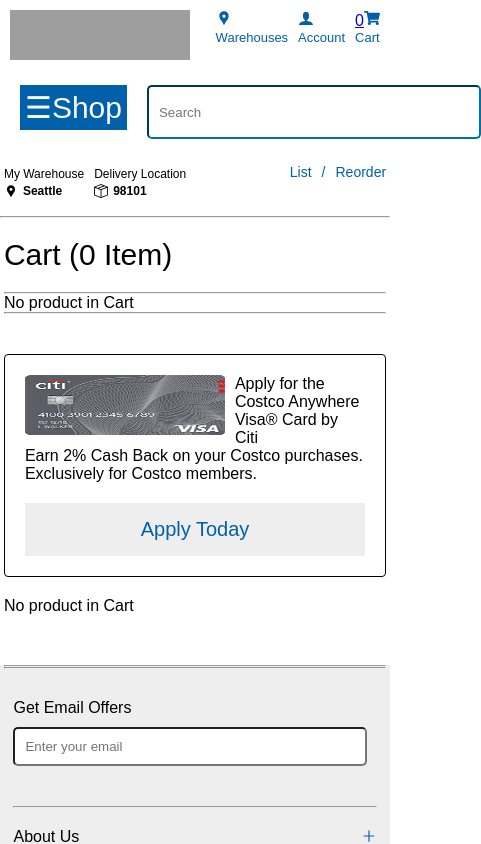
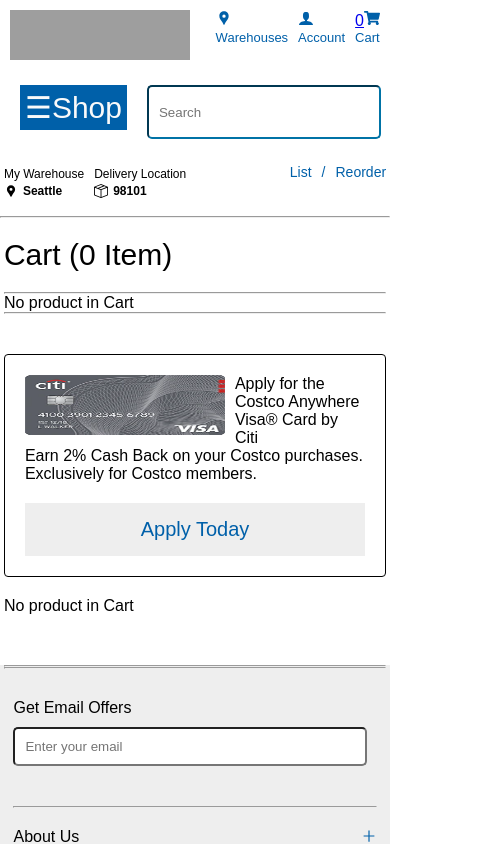
Before and after one commit to WisdomPandovic/Costco, a React (Create React App) app: page /cart in a window 390 px wide. Shown: the top 844 px of the page, 481 px wide, since content can reach past the window. Built offline with nearby package versions, Linux system fonts and the light colour scheme; grey boxes are pictures that could not be loaded.

Commit message:
update mobile view

```diff
--- a/src/App.css
+++ b/src/App.css
@@ -1634,7 +1634,7 @@
 }
 
 .hamb-flex input{
-  width: 310px;
+  width: 210px;
   height: 30px;
   padding: 10px;
   border-color: #0073a6;
```
